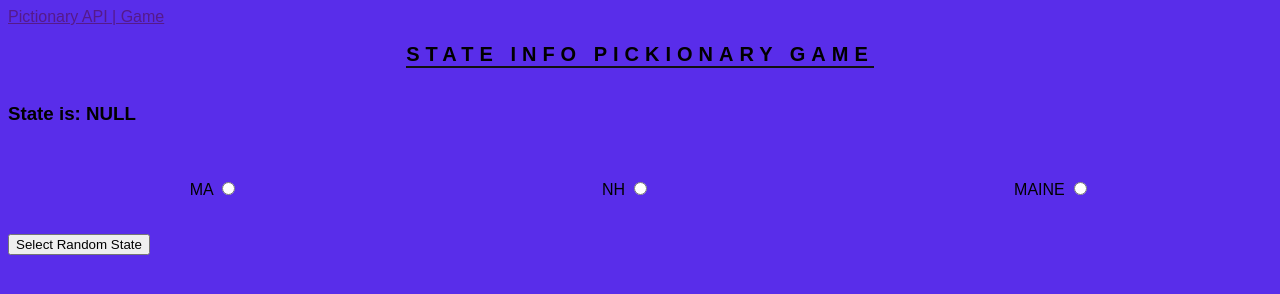
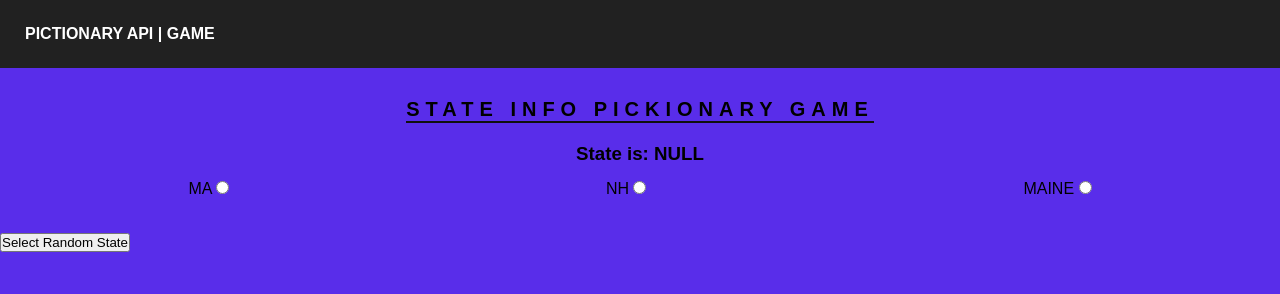
Before and after one commit to RealRyanJames/FirstNestAPI, a website: page extras/index.html in a window 1280 px wide. Drawn offline with Linux system fonts and the light colour scheme.

Commit message:
Changed Styles of Heading

```diff
--- a/extras/index.html
+++ b/extras/index.html
@@ -17,7 +17,9 @@
       <h2>State Info Pickionary Game</h2>
     </div>
 
-    <h3 id="elment">State is: NULL</h3>
+    <h3 style="text-align: center; position: relative; top: 20px" id="elment">
+      State is: NULL
+    </h3>
 
     <div class="container">
       <label for="ma"
--- a/extras/styles/main.css
+++ b/extras/styles/main.css
@@ -13,6 +13,27 @@ h2 {
   text-transform: uppercase;
   border-bottom: 2px solid #101010;
   letter-spacing: 6px;
+  margin-top: 30px;
+}
+
+* {
+  padding: 0;
+  margin: 0;
+  box-sizing: border-box;
+  font-family: sans-serif;
+}
+
+header {
+  padding: calc(10px * 2.5);
+  background-color: rgb(33, 33, 33);
+}
+
+header > div a {
+  color: white;
+  text-decoration: none;
+  font-family: sans-serif;
+  font-weight: 600;
+  text-transform: uppercase;
 }
 
 label {
--- a/scripts/APIService.js
+++ b/scripts/APIService.js
@@ -1,7 +1,17 @@
 "use strict";
 const checked = document.getElementById('ma');
-const button = document.getElementById('button');
-button.addEventListener('click', () => {
+class Runner {
+    getClientsInfo() {
+        return 'Sucessfully Working';
+    }
+    getLowerApplication(text) {
+        return text.toLowerCase();
+    }
+    buttonUI(btn) {
+        return btn;
+    }
+}
+function setup() {
     if (checked.checked) {
         console.log('Checked');
         async function getMainInfo() {
@@ -14,4 +24,8 @@ button.addEventListener('click', () => {
         }
         main().catch((_) => console.log(_));
     }
-});
+}
+const button = document.getElementById('button');
+const client = new Runner();
+const btnClient = client.buttonUI(button);
+btnClient.addEventListener('click', setup);
```
